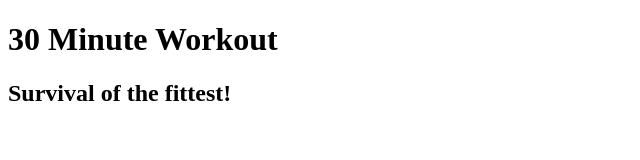
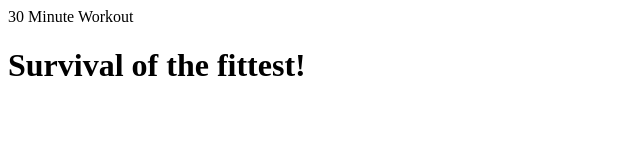
Before and after one commit to kshep425/30-Minute-Workouts, a plain HTML site: page index.html in a window 1280 px wide. Shown: the whole page, without its empty margins (0-640 px from the left). Drawn offline with Linux system fonts and the light colour scheme.

Commit message:
html revisions

```diff
--- a/index.html
+++ b/index.html
@@ -1,22 +1,17 @@
 <!DOCTYPE html>
 <html lang="en">
     <head>
-        <title>30 Minute Workout</title>
         <meta charset="UTF-8">
         <meta name="viewport" content="width=device-width, initial-scale=1">
         <link href="assets/css/style.css" rel="stylesheet">
+        <title>30 Minute Workout</title>
     </head>
     <body>
         <div id="title_section">
-            <h1>30 Minute Workout</h1>
-            <h2>Survival of the fittest!</h2>
+            <header>30 Minute Workout</header>
+            <h1>Survival of the fittest!</h1>
         </div>
-        <div id="start_page">
-            <div id="workout_type_section"></div>
-            <div id="music_type_section"></div>
-            <div id="start_section"></div>
-        </div>
-        <div id="work_out_page" hidden>
+                <div id="work_out_page" hidden>
             <div id="timer_section"></div>
             <div id="exercise_section"></div>
             <div id="exercise_timer_section"></div>
@@ -26,5 +21,10 @@
             <div id="share_section"></div>
             <div id="challenge_section"></div>
         </div>
+        <div id="start_page">
+                <div id="workout_type_section"></div>
+                <div id="music_type_section"></div>
+                <div id="start_section"></div>
+            </div>
     </body>
 </html>
```
